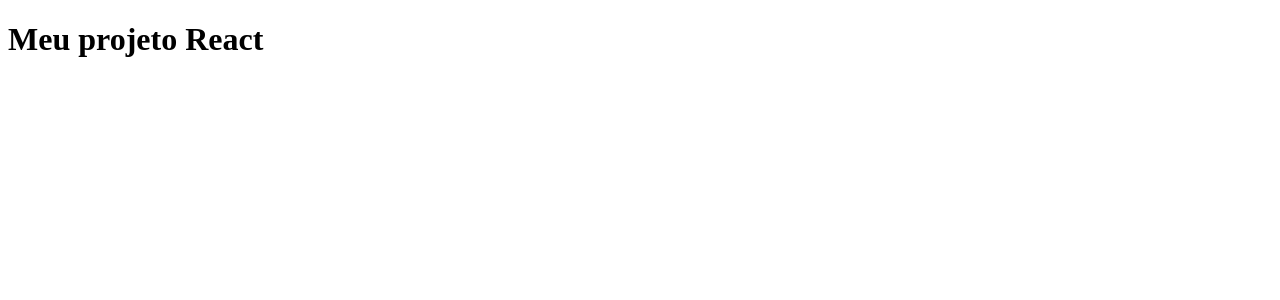
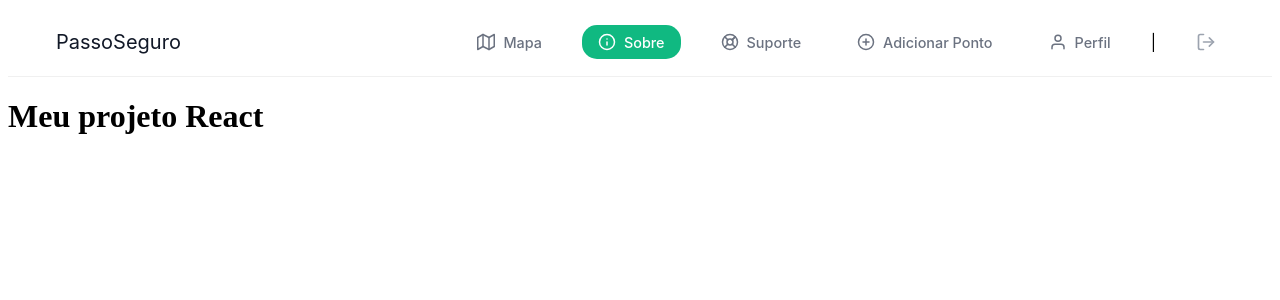
Before and after one commit to PassoLumeGroup/PassoSeguro, a React (Vite) app: page /sobre in a window 1280 px wide. Shown: the top 300 px of the page. Built offline with nearby package versions, Linux system fonts and the light colour scheme; the HTML template or start-up script is replaced by a standard one.

Commit message:
♻️ refactor: Migração de desenvolvedor.

```diff
--- a/src/App.jsx
+++ b/src/App.jsx
@@ -1,6 +1,10 @@
+import React from 'react';
+import Navbar from './components/Navbar/Navbar';
+
 function App() {
   return (
     <div>
+      <Navbar />
       <h1>Meu projeto React</h1>
     </div>
   )
--- /dev/null
+++ b/src/components/Navbar/Navbar.css
@@ -0,0 +1,93 @@
+/* Container principal do cabeçalho */
+.navbar {
+  display: flex;
+  justify-content: space-between;
+  align-items: center;
+  padding: 16px 48px;
+  background-color: #ffffff;
+  border-bottom: 1px solid #f0f0f0;
+  font-family: 'Inter', 'Segoe UI', sans-serif;
+}
+
+/* Área da Logo */
+.logo-container {
+  display: flex;
+  align-items: center;
+  gap: 8px;
+  cursor: pointer;
+}
+
+.logo-icon {
+  display: flex;
+  justify-content: center;
+  align-items: center;
+  background-color: var(--cor_primaria);
+  color: white;
+  border-radius: 10%;
+  padding: 4px;
+}
+
+.logo-text {
+  font-size: 1.25rem;
+  color: #111827;
+}
+
+/* Container da Navegação */
+.nav-container {
+  display: flex;
+  align-items: center;
+  gap: 32px;
+}
+
+.nav-links {
+  display: flex;
+  align-items: center;
+  gap: 24px;
+  list-style: none;
+  margin: 0;
+  padding: 0;
+}
+
+/* Itens individuais da lista */
+.nav-item {
+  display: flex;
+  align-items: center;
+  gap: 8px;
+  color: #6b7280;
+  font-size: 0.9rem;
+  font-weight: 500;
+  cursor: pointer;
+  padding: 8px 16px;
+  border-radius: 15px;
+  transition: all 0.2s ease;
+}
+
+/* Efeito hover nos itens inativos */
+.nav-item:not(.active):hover {
+  color: #474a4e;
+  background-color: #ebebeb;
+
+}
+
+/* Estilo do item Ativo (Sobre) */
+.nav-item.active {
+  background-color: #10b981;
+  color: #ffffff;
+}
+
+/* Botão de Sair */
+.logout-button {
+  display: flex;
+  align-items: center;
+  justify-content: center;
+  background: transparent;
+  border: none;
+  color: #9ca3af;
+  cursor: pointer;
+  padding: 8px;
+  transition: color 0.2s ease;
+}
+
+.logout-button:hover {
+  color: #ef4444;
+}
--- /dev/null
+++ b/src/components/Navbar/Navbar.jsx
@@ -0,0 +1,56 @@
+import React from 'react';
+import './Navbar.css';
+import { FiMap, FiInfo, FiLifeBuoy, FiPlusCircle, FiUser, FiLogOut } from 'react-icons/fi';
+
+const Navbar = () => {
+  return (
+    <header className="navbar">
+      {/* Lado Esquerdo - Logo */}
+      <div className="logo-container">
+        <span className="logo-text">
+          PassoSeguro
+        </span>
+      </div>
+
+      {/* Lado Direito - Links de Navegação */}
+      <nav className="nav-container">
+        <ul className="nav-links">
+          <li className="nav-item">
+            <FiMap size={18} />
+            <span>Mapa</span>
+          </li>
+
+          {/* Item ativo (Sobre) */}
+          <li className="nav-item active">
+            <FiInfo size={18} />
+            <span>Sobre</span>
+          </li>
+
+          <li className="nav-item">
+            <FiLifeBuoy size={18} />
+            <span>Suporte</span>
+          </li>
+
+          <li className="nav-item">
+            <FiPlusCircle size={18} />
+            <span>Adicionar Ponto</span>
+          </li>
+
+          <li className="nav-item">
+            <FiUser size={18} />
+            <span>Perfil</span>
+          </li>
+
+          <li>|</li>
+        </ul>
+
+        {/* Botão de Sair separadinho no final */}
+        <button className="logout-button" aria-label="Sair">
+          <FiLogOut size={20} />
+        </button>
+      </nav>
+    </header>
+  );
+};
+
+export default Navbar;
--- a/src/index.css
+++ b/src/index.css
@@ -0,0 +1,4 @@
+:root {
+    --cor_primaria: #10b981;
+
+}
```
